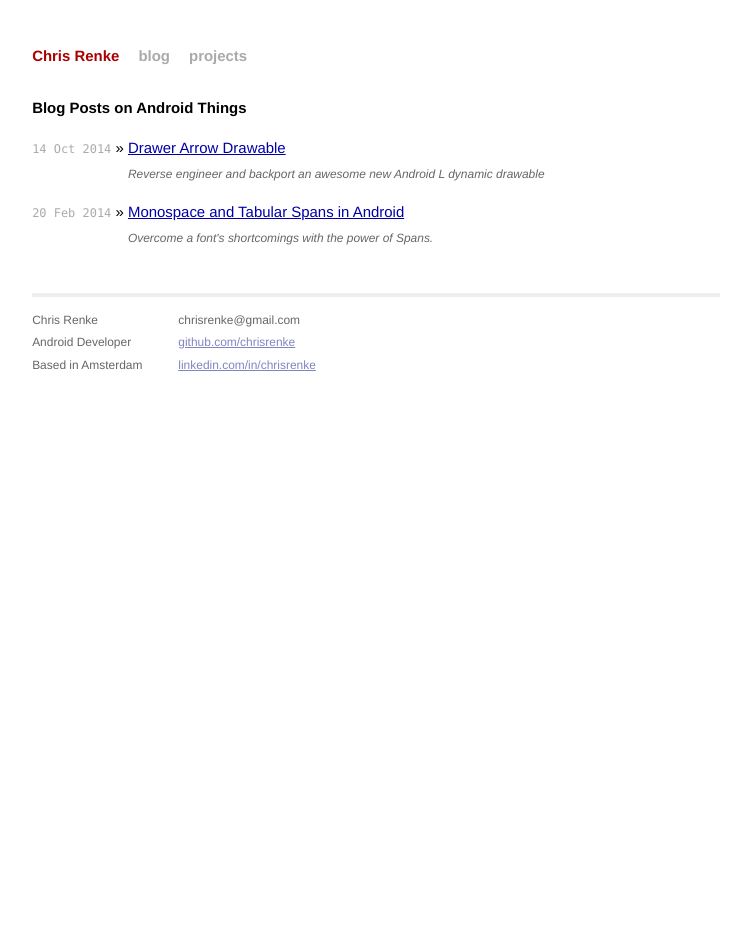
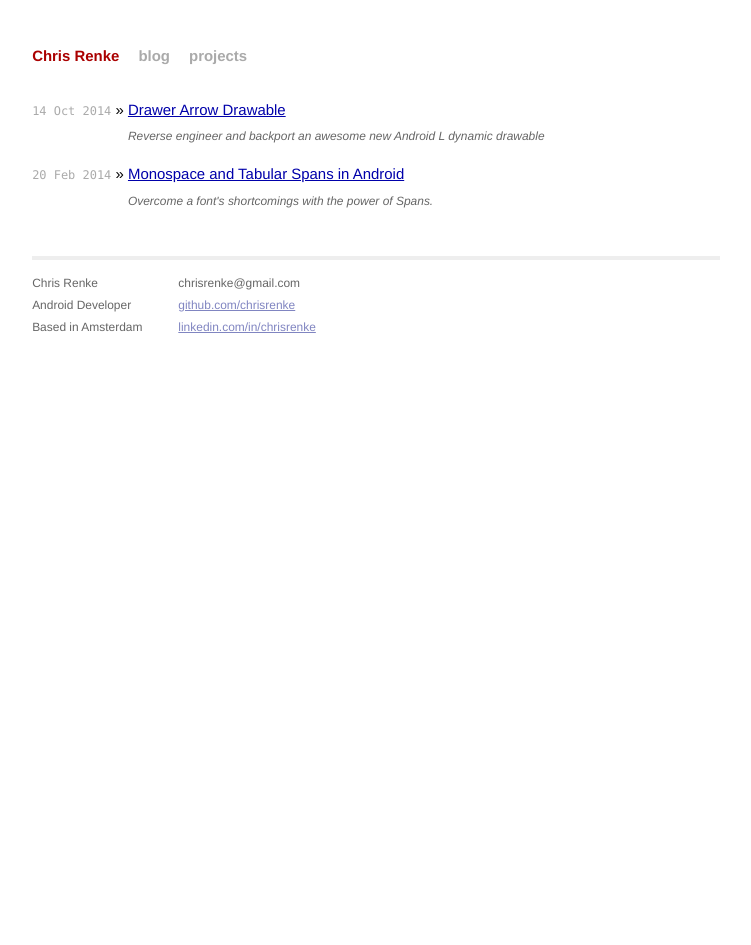
Before and after one commit to ChrisRenke/chrisrenke.github.io, a Jekyll site: the page built from index.html, in a window 1280 px wide. Shown: the whole page, without its empty margins (264-1015 px from the left). Built offline with Jekyll 4.4.1, drawn with Linux system fonts in a browser that asks for light colours.

Commit message:
Remove page headings from blog and projects
Co-Authored-By: Claude Sonnet 5.5 <noreply@anthropic.com>

```diff
--- a/index.html
+++ b/index.html
@@ -4,7 +4,6 @@ title: Chris Renke
 ---
 
 <div id="home">
-  <h1>Blog Posts on Android Things</h1>
   <ul class="posts">
     {% for post in site.posts %}
       <li>
--- a/projects.html
+++ b/projects.html
@@ -5,7 +5,6 @@ permalink: /projects
 ---
 
 <div id="projects">
-  <h1>Projects</h1>
   <ul class="posts projects">
     {% for project in site.data.projects %}
       <li>
```
